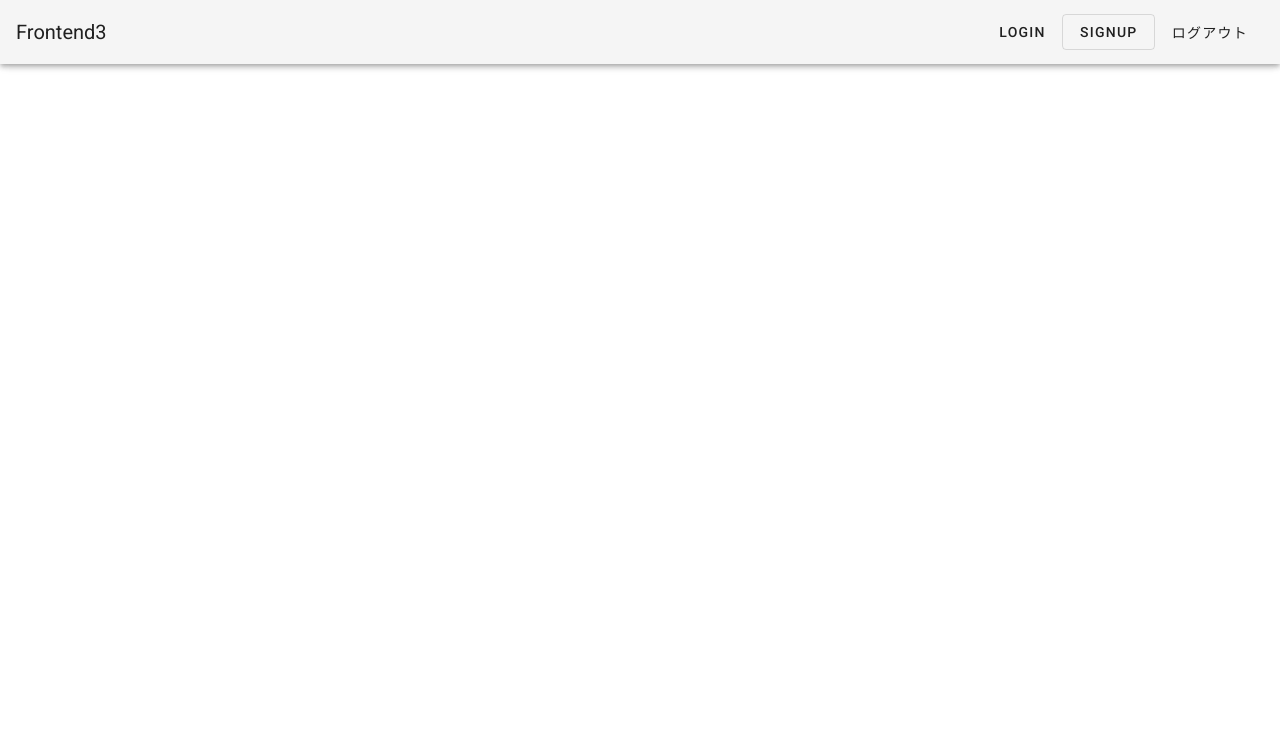
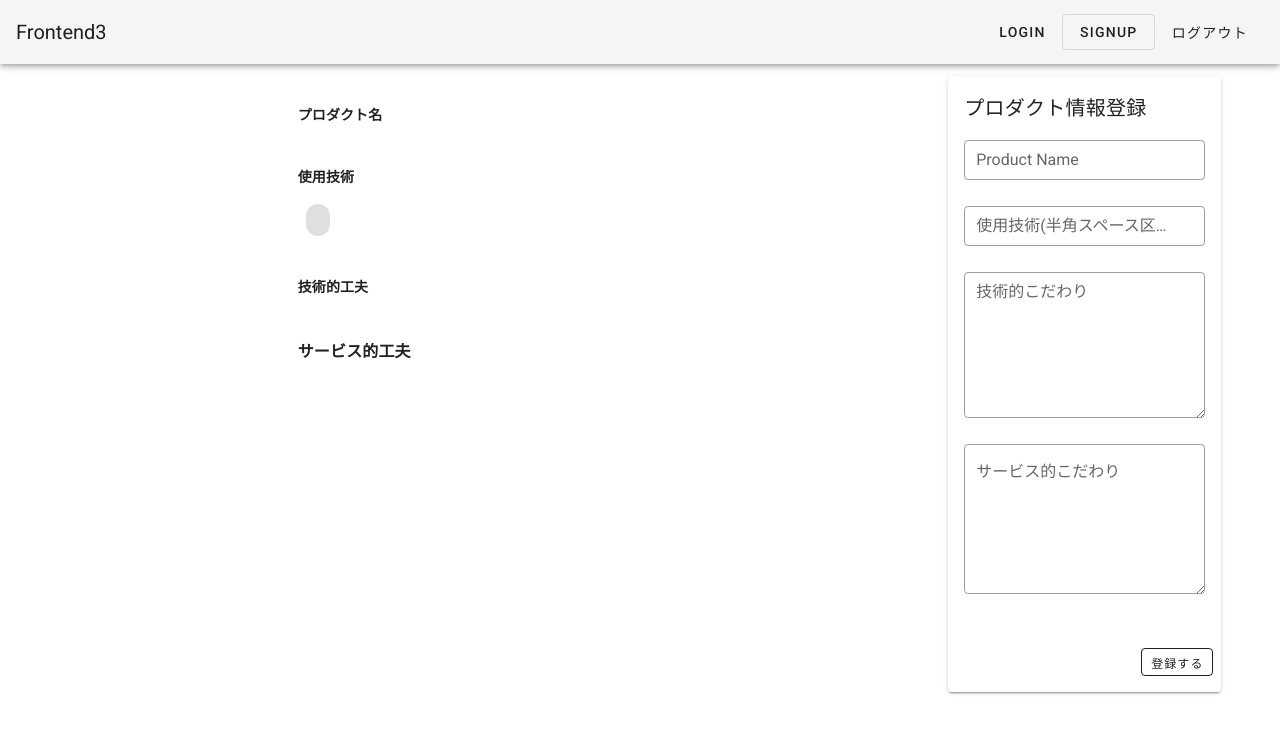
Before and after one commit to Daisky1113/vuex-sample, a Nuxt app: page /myProduct in a window 1280 px wide. Shown: the top 734 px of the page. Built offline with nearby package versions, Linux system fonts and the light colour scheme.

Commit message:
プロダクト情報登録ページを定義

```diff
--- /dev/null
+++ b/pages/myProduct.vue
@@ -0,0 +1,126 @@
+<template>
+  <v-row justify="center">
+    <v-col cols="9" class="mt-3">
+      <v-card flat>
+        <v-row>
+          <v-col cols="3" class="mt-4">
+            <div class="d-flex justify-center mb-4">
+              <v-avatar size="128" class="mb-4">
+                <!-- <v-img :src="photoUrl" /> -->
+              </v-avatar>
+            </div>
+            <div class="d-flex justify-center">
+              <slot name="voteBtn" />
+            </div>
+          </v-col>
+          <v-col cols="9">
+            <v-card-text>
+              <p class="subtitle-2 font-weight-bold">プロダクト名</p>
+              <p class="text-body-1 mb-10">
+                {{ productName }}
+              </p>
+              <p class="subtitle-2 font-weight-bold">使用技術</p>
+              <div class="mb-10">
+                <v-chip
+                  v-for="(topic, index) in topicArr"
+                  :key="index + topic"
+                  class="ml-2"
+                >
+                  {{ topic }}
+                </v-chip>
+              </div>
+              <p class="subtitle-2 font-weight-bold">技術的工夫</p>
+              <div class="mb-10">
+                <p
+                  v-for="(p, index) in tecDetailArr"
+                  :key="index + p"
+                  class="text-body-1 mb-1"
+                >
+                  {{ p }}
+                </p>
+              </div>
+
+              <p class="subtitle-1 font-weight-bold">サービス的工夫</p>
+              <div class="mb-10">
+                <p
+                  v-for="(p, index) in serviceDetailArr"
+                  :key="index + p"
+                  class="text-body-1 mb-1"
+                >
+                  {{ p }}
+                </p>
+              </div>
+            </v-card-text>
+            <v-card-actions> </v-card-actions>
+          </v-col>
+        </v-row>
+      </v-card>
+    </v-col>
+    <v-col cols="3">
+      <v-card>
+        <v-card-title> プロダクト情報登録 </v-card-title>
+        <v-card-text>
+          <v-text-field
+            v-model="productName"
+            outlined
+            dense
+            label="Product Name"
+          />
+          <v-text-field
+            v-model="tecTopics"
+            outlined
+            dense
+            label="使用技術(半角スペース区切り)"
+          />
+          <v-textarea
+            v-model="tecDetail"
+            outlined
+            dense
+            label="技術的こだわり"
+          />
+          <v-textarea
+            v-model="serviceDetail"
+            outlined
+            label="サービス的こだわり"
+          />
+        </v-card-text>
+        <v-card-actions class="pb-4">
+          <v-spacer />
+          <v-btn outlined small @click="registerProduct"> 登録する </v-btn>
+        </v-card-actions>
+      </v-card>
+    </v-col>
+  </v-row>
+</template>
+<script>
+import { mapState, mapGetters, mapMutations, mapActions } from "vuex";
+
+export default {
+  components: {},
+  data: () => ({
+    productName: "",
+    tecTopics: "",
+    tecDetail: "",
+    serviceDetail: "",
+  }),
+  computed: {
+    topicArr() {
+      return this.tecTopics.split(" ");
+    },
+    tecDetailArr() {
+      return this.tecDetail.split(/\r\n|\r/);
+    },
+    serviceDetailArr() {
+      return this.serviceDetail.split(/\r\n|\r/);
+    },
+  },
+  methods: {
+    registerProduct() {
+      console.log(this.productName);
+      console.log(this.tecTopic);
+      console.log(this.tecDetail);
+      console.log(this.serviceDetail);
+    },
+  },
+};
+</script>
```
